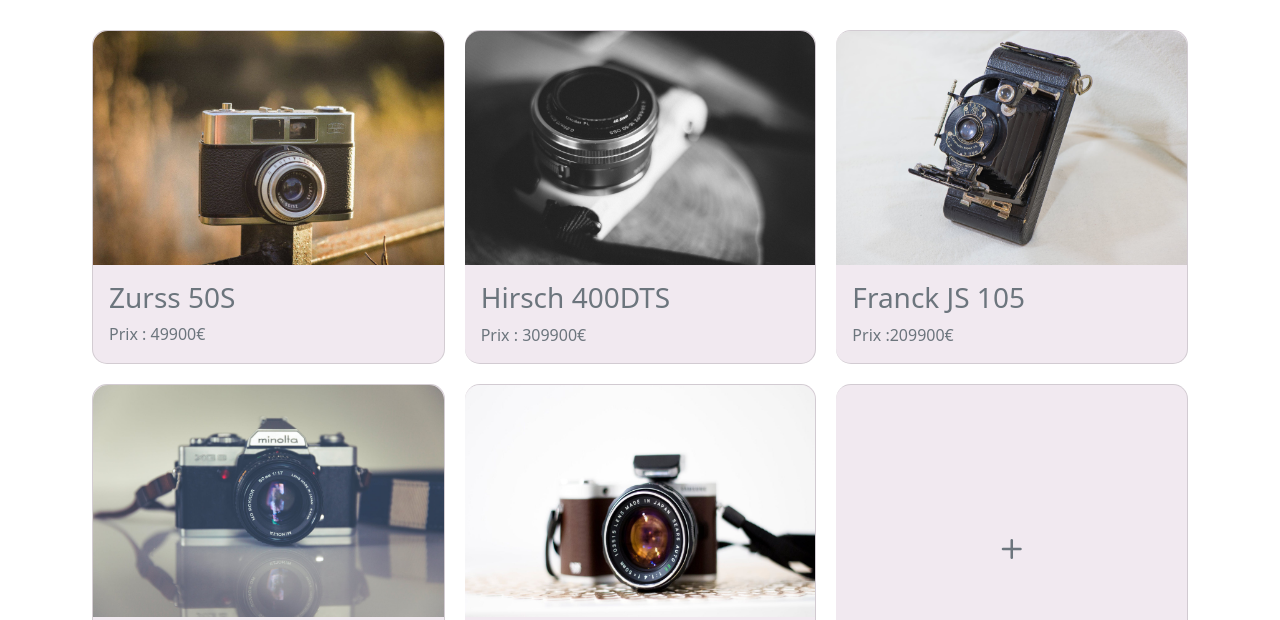
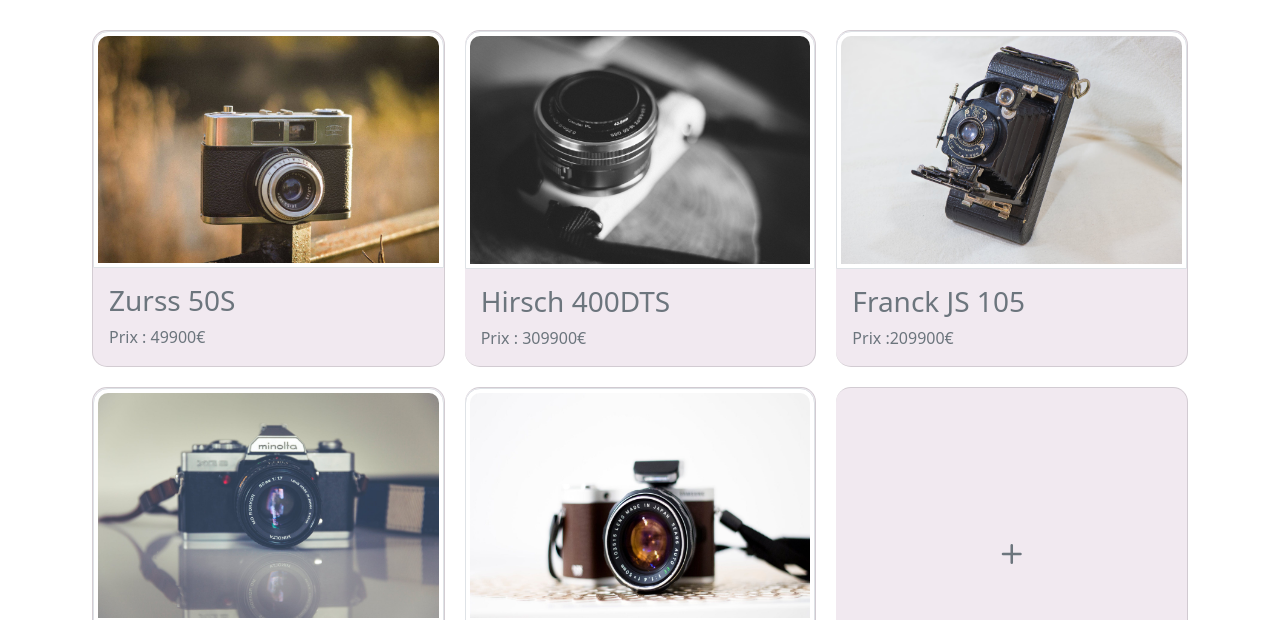
Before and after one commit to MukhtarSulaiman/orinoco_5_10092021, a plain HTML site: page index.html in a window 1280 px wide. Shown: the part 331-951 px from the top of the page. Drawn offline with nearby package versions, Linux system fonts and the light colour scheme.

Commit message:
A new class (img-thumbnail) has been added

```diff
--- a/index.html
+++ b/index.html
@@ -31,7 +31,7 @@
                     <div class="collapse navbar-collapse" id="mainmenu">
                         <ul class="nav ms-auto  fs-5 justify-content-around">
                             <li class="nav-item">
-                                <a href="index.html" class="nav-link text-dark"><i class="bi bi-house-door fs-4 me-2"></i>Accueil</a></li>
+                                <a href="product.html" class="nav-link text-dark"><i class="bi bi-house-door fs-4 me-2"></i>Accueil</a></li>
                             <li class="nav-item">
                                 <a href="#" class="nav-link text-dark"><i class="bi bi-cart4 fs-4  me-2"></i>Pannier</a>
                             </li>
@@ -56,7 +56,7 @@
                     <div class="card-group">
                         <div class="card">
                             <a href="#">
-                                <img src="./backend/images/vcam_1.jpg" class="card-img-top" alt="...">
+                                <img src="./backend/images/vcam_1.jpg" class="card-img-top img-thumbnail" alt="...">
                                 <div class="card-body text-secondary">
                                     <h3 class="card-title">Zurss 50S</h3>
                                     <span>Prix : 49900€</span>
@@ -65,7 +65,7 @@
                         </div>
                         <div class="card">
                             <a href="#">
-                                <img src="./backend/images/vcam_2.jpg" class="card-img-top" alt="...">
+                                <img src="./backend/images/vcam_2.jpg" class="card-img-top img-thumbnail" alt="...">
                                 <div class="card-body text-secondary">
                                     <h3 class="card-title">Hirsch 400DTS</h3>
                                     <span>Prix : 309900€</span>
@@ -74,7 +74,7 @@
                         </div>
                         <div class="card">
                             <a href="">
-                                <img src="./backend/images/vcam_3.jpg" class="card-img-top" alt="...">
+                                <img src="./backend/images/vcam_3.jpg" class="card-img-top img-thumbnail" alt="...">
                                 <div class="card-body text-secondary">
                                     <h3 class="card-title">Franck JS 105</h3>
                                     <span>Prix :209900€</span>
@@ -85,7 +85,7 @@
                     <div class="card-group">
                         <div class="card">
                             <a href="">
-                                <img src="./backend/images/vcam_4.jpg" class="card-img-top" alt="...">
+                                <img src="./backend/images/vcam_4.jpg" class="card-img-top img-thumbnail" alt="...">
                                 <div class="card-body text-secondary">
                                     <h3 class="card-title">Kuros TTSurss 50S</h3>
                                     <span>Prix : 159900€</span>
@@ -94,7 +94,7 @@
                         </div>
                         <div class="card">
                             <a href="">
-                                <img src="./backend/images/vcam_5.jpg" class="card-img-top" alt="...">
+                                <img src="./backend/images/vcam_5.jpg" class="card-img-top img-thumbnail" alt="...">
                                 <div class="card-body text-secondary">
                                     <h3 class="card-title">Katatone</h3>
                                     <span>Prix : 59900€</span>
@@ -149,7 +149,7 @@
         <!-- Js scripts -->
 
         <script src="https://cdn.jsdelivr.net/npm/bootstrap@5.1.1/dist/js/bootstrap.bundle.min.js" integrity="sha384-/bQdsTh/da6pkI1MST/rWKFNjaCP5gBSY4sEBT38Q/9RBh9AH40zEOg7Hlq2THRZ" crossorigin="anonymous"></script>
-        <!-- <script src="script.js"></script> -->
+        <script src="script.js"></script>
 
     </body>
 </html>
```
